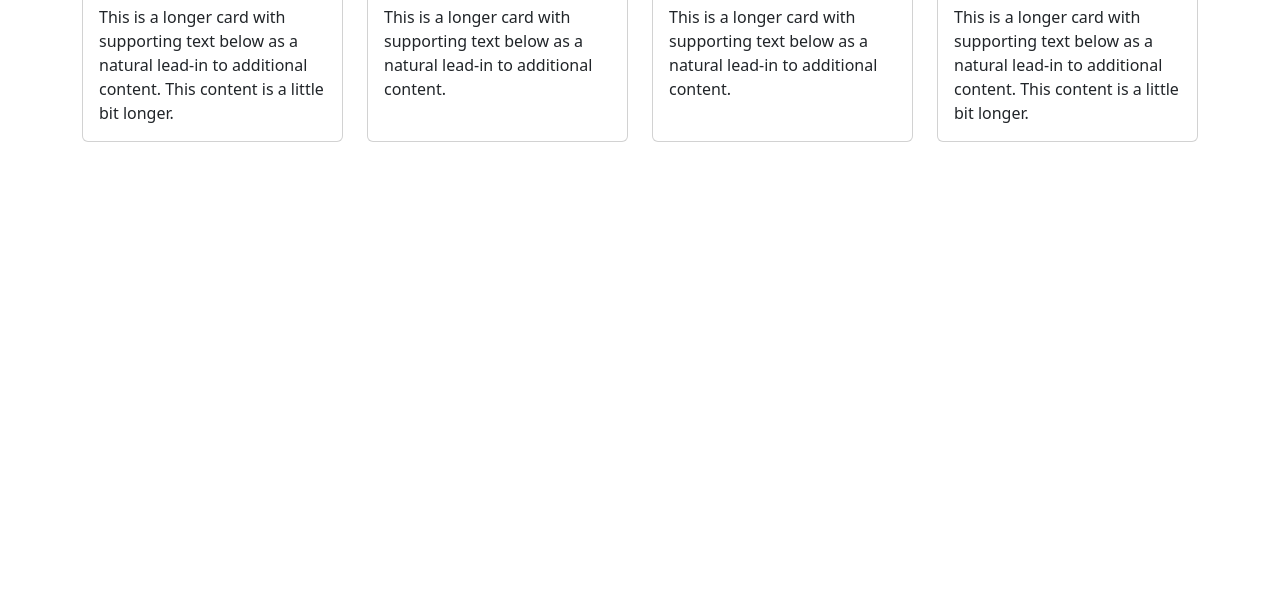
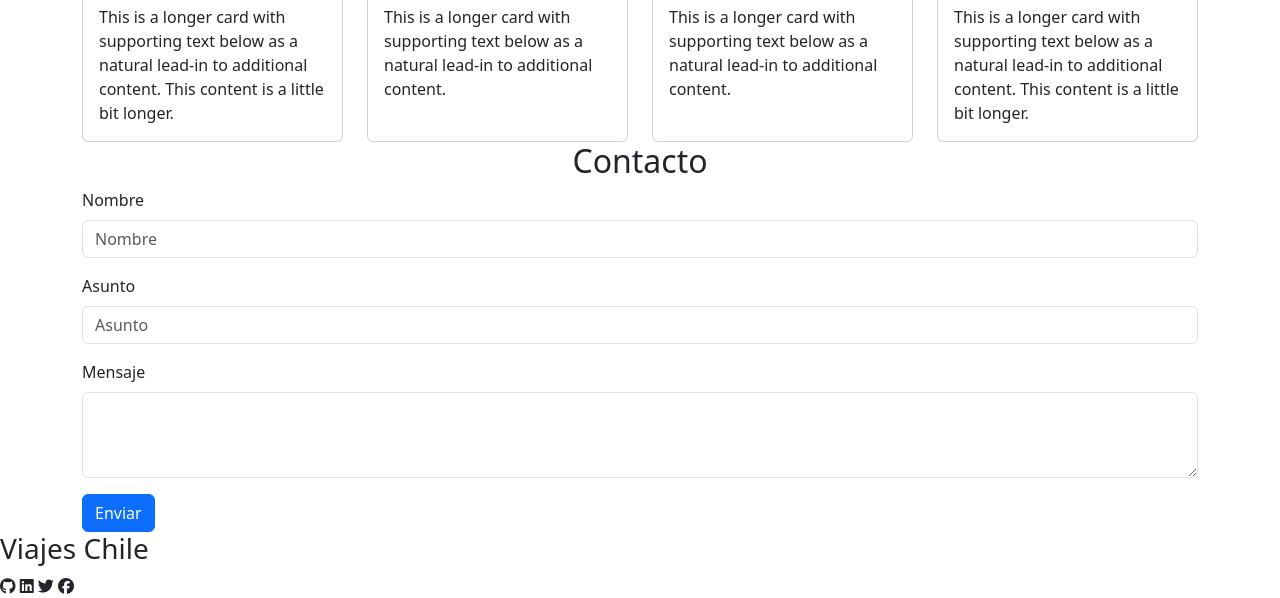
Before and after one commit to MainEstres/Viajes-Chile, a plain HTML site: page index.html in a window 1280 px wide. Shown: the part 1653-2251 px from the top of the page. Before the commit the page ends 1795 px from the top, so only its background shows below. Drawn offline with nearby package versions, Linux system fonts and the light colour scheme.

Commit message:
En este commit agregare 2 secciones en la estructura html(index.html) que seria la sección de contacto y el footer corespondiente del sitio web

```diff
--- a/index.html
+++ b/index.html
@@ -172,6 +172,45 @@
     </section>
     <!--Fin section Destacados-->
 
+    <!--Section Contacto-->
+    <section class="container">
+        <div>
+            <h2 class="text-center">
+                Contacto
+            </h2>
+        </div>
+
+        <div class="mb-3">
+            <label for="exampleFormControlInput1" class="form-label">Nombre</label>
+            <input type="text" class="form-control" id="exampleFormControlInput1" placeholder="Nombre">
+          </div>
+          <div class="mb-3">
+            <label for="exampleFormControlInput1" class="form-label">Asunto</label>
+            <input type="text" class="form-control" id="exampleFormControlInput1" placeholder="Asunto">
+          </div>
+          <div class="mb-3">
+            <label for="exampleFormControlTextarea1" class="form-label">Mensaje</label>
+            <textarea class="form-control" id="exampleFormControlTextarea1" rows="3"></textarea>
+          </div>
+          <button type="submit" class="btn btn-primary">Enviar</button>
+
+    </section>
+    <!--Fin section Contacto-->
+
+    <!--Footer-->
+    <footer>
+        <div>
+            <h3>Viajes Chile</h3>
+        </div>
+
+        <div>
+            <i class="fa-brands fa-github"></i>
+            <i class="fa-brands fa-linkedin"></i>
+            <i class="fa-brands fa-twitter"></i>
+            <i class="fa-brands fa-facebook"></i>
+
+        </div>
+    </footer>
 
 
 
```
